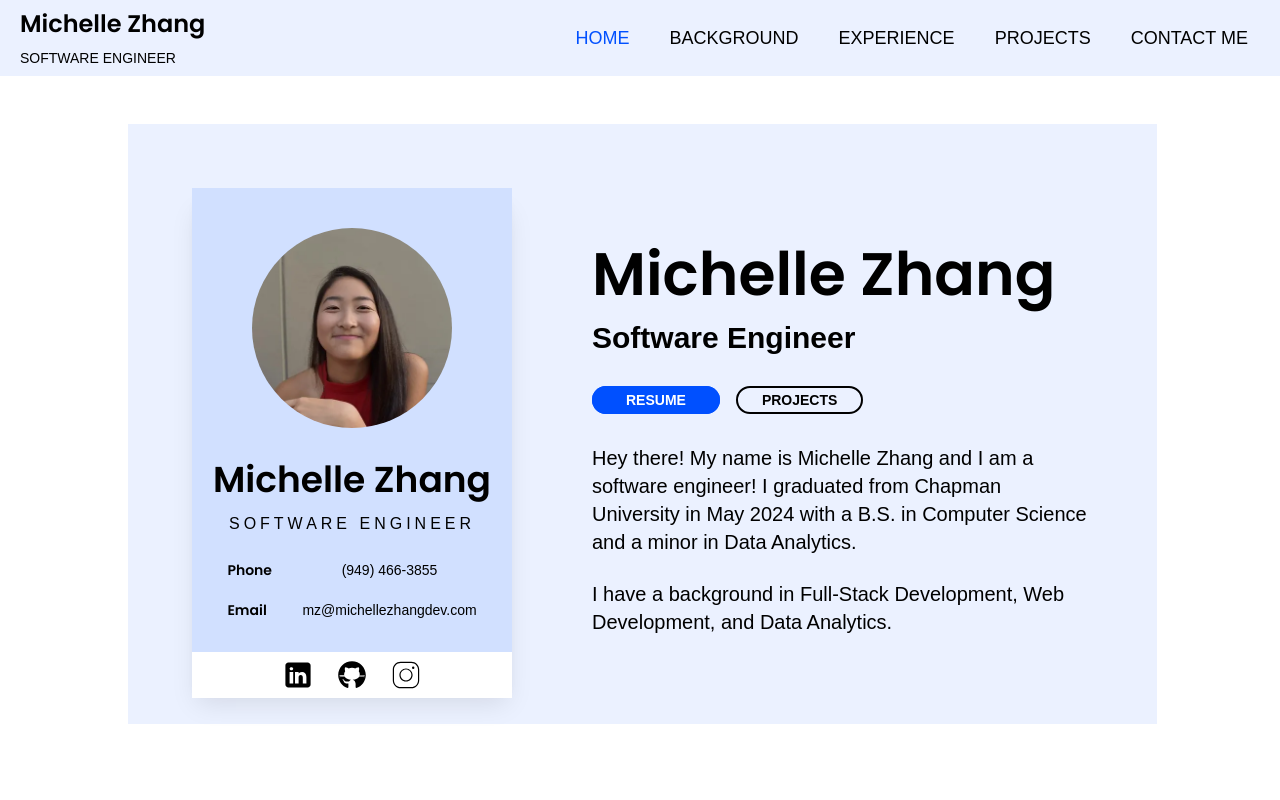
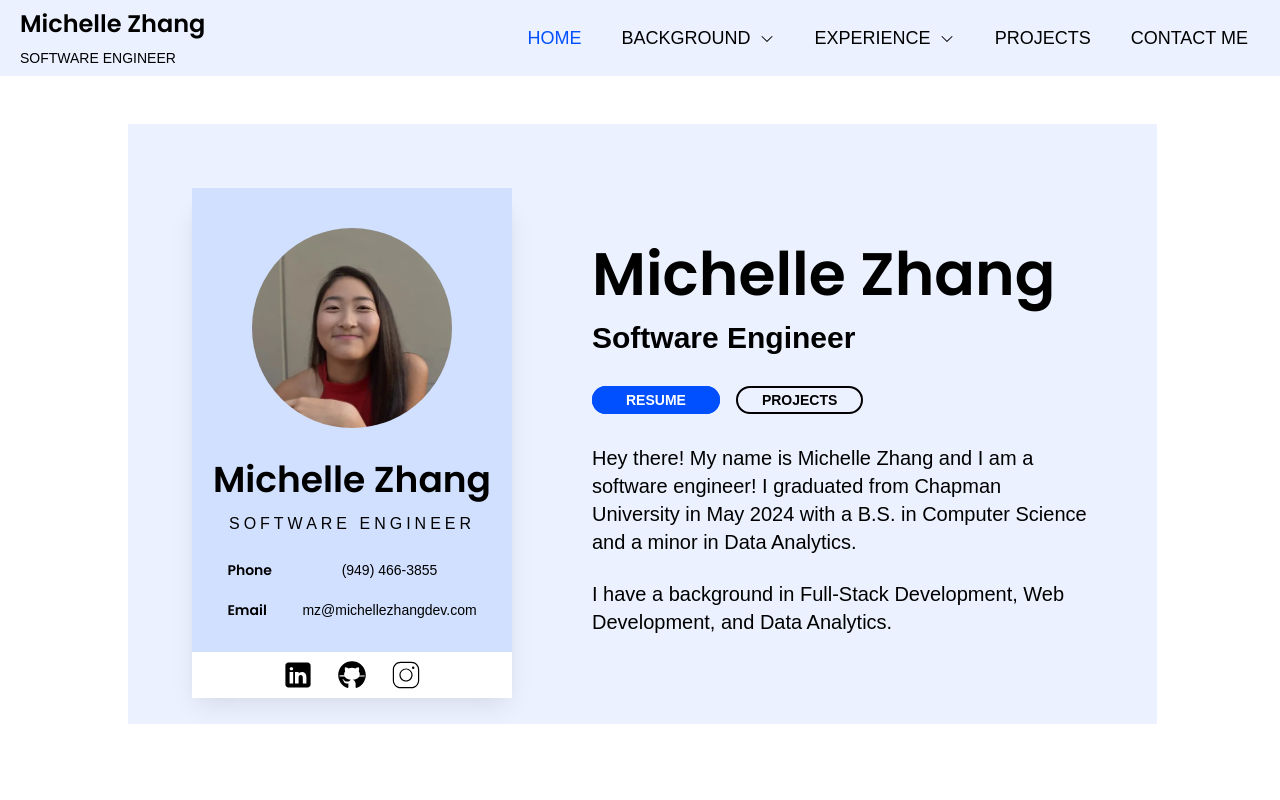
Before and after one commit to michelleezhangg/Personal-Website-Portfolio, a Next.js app: page / in a window 1280 px wide. Shown: the top 800 px of the page. Built offline with nearby package versions, Linux system fonts and the light colour scheme.

Commit message:
Add dropdown menu scroll links to navbar

```diff
--- a/src/app/components/Navbar.jsx
+++ b/src/app/components/Navbar.jsx
@@ -3,16 +3,26 @@ import React, { useState, useEffect } from "react";
 import Link from "next/link";
 import { Link as ScrollLink, animateScroll as scroll } from "react-scroll";
 import MenuOverlay from "./MenuOverlay";
-import { Bars3Icon, XMarkIcon } from "@heroicons/react/24/solid";
+import {
+  Bars3Icon,
+  XMarkIcon,
+  ChevronDownIcon,
+  ChevronUpIcon,
+} from "@heroicons/react/24/solid";
 import { PERSONAL, NAV_LINKS } from "../utils/constants";
 
 const Navbar = () => {
   const [navbarOpen, setNavbarOpen] = useState(false);
   const [activeLink, setActiveLink] = useState(null);
+  const [dropdownOpen, setDropdownOpen] = useState(null);
 
   useEffect(() => {
     setActiveLink("home");
   }, []);
+
+  const toggleDropdown = (index) => {
+    setDropdownOpen((prev) => (prev === index ? null : index));
+  };
 
   return (
     <nav className="navbar bg-lightblue sticky top-0 z-50">
@@ -53,7 +63,46 @@ const Navbar = () => {
         <div className="hidden navbar-md:block" id="navbar">
           <ul className="flex p-4 gap-6">
             {NAV_LINKS.map((link, index) => (
+              <li key={index} className="relative">
+                {link.dropdown ? (
+                  <>
+                    <button
+                      onClick={() => toggleDropdown(index)}
+                      className={`text-lg block py-2 pr-4 hover:text-darkblue uppercase cursor-pointer ${
+                        activeLink === link.path ? "text-darkblue" : ""
+                      }`}
+                    >
+                      {link.title}
+                      {dropdownOpen === index ? (
+                        <ChevronUpIcon className="h-4 w-4 inline ml-2" />
+                      ) : (
+                        <ChevronDownIcon className="h-4 w-4 inline ml-2" />
+                      )}
+                    </button>
+                    {dropdownOpen === index && (
+                      <ul className="absolute bg-white shadow-md rounded-md mt-2 p-2 z-40">
+                        {link.dropdown.map((dropdownLink, index) => (
                           <li key={index}>
+                            <ScrollLink
+                              to={dropdownLink.path}
+                              spy={true}
+                              smooth={true}
+                              offset={-100}
+                              duration={500}
+                              className="block px-4 py-2 text-sm text-gray-700 hover:bg-lightblue hover:text-darkblue cursor-pointer uppercase"
+                              onClick={() => {
+                                setActiveLink(dropdownLink.path);
+                                setDropdownOpen(null);
+                              }}
+                            >
+                              {dropdownLink.title}
+                            </ScrollLink>
+                          </li>
+                        ))}
+                      </ul>
+                    )}
+                  </>
+                ) : (
                   <ScrollLink
                     to={link.path}
                     spy={true}
@@ -70,6 +119,7 @@ const Navbar = () => {
                   >
                     {link.title}
                   </ScrollLink>
+                )}
               </li>
             ))}
           </ul>
--- a/tailwind.config.js
+++ b/tailwind.config.js
@@ -15,7 +15,7 @@ module.exports = {
       screens: {
         "hero-sm": "1200px",
         lg: "1076px",
-        "navbar-md": "930px",
+        "navbar-md": "1005px",
         "mobile-lg": "645px",
         "mobile-md": "595px",
         "mobile-sm": "445px",
```
Lines whose indentation alone changed are shown as unchanged.
